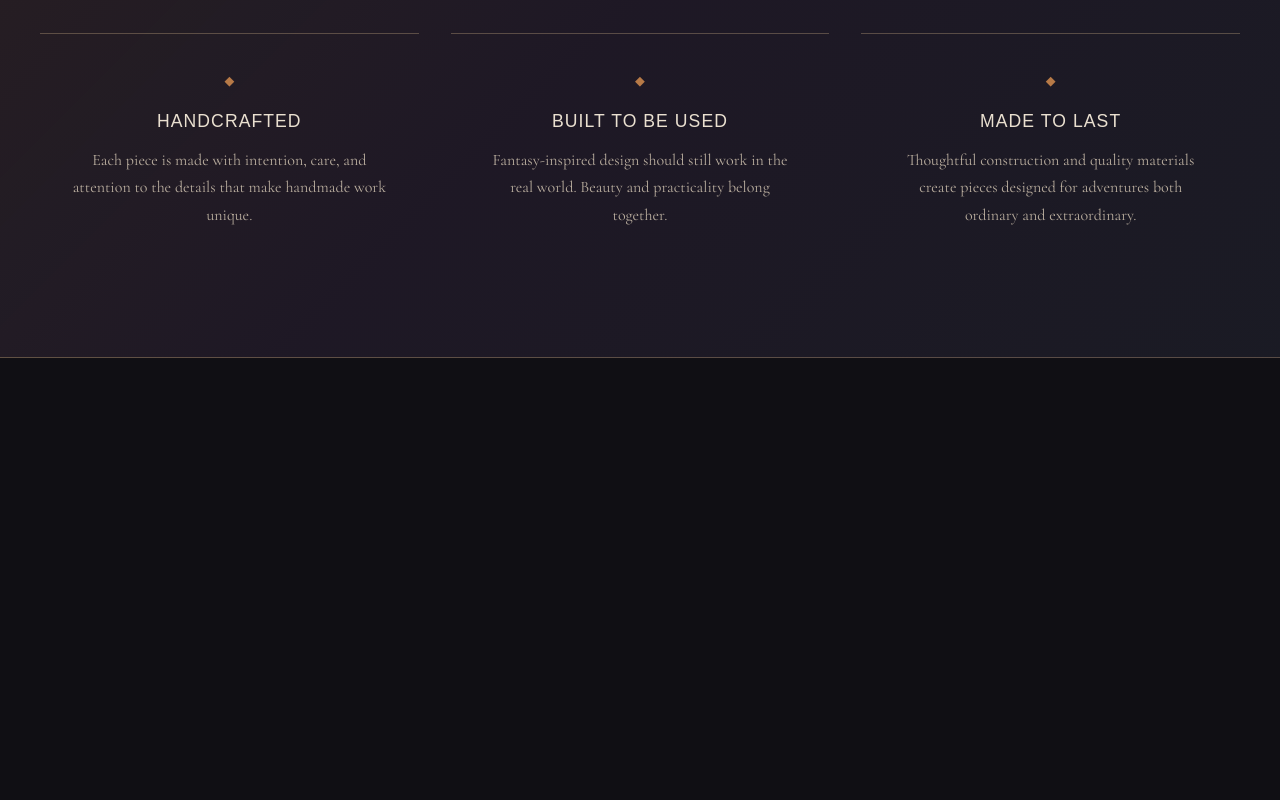
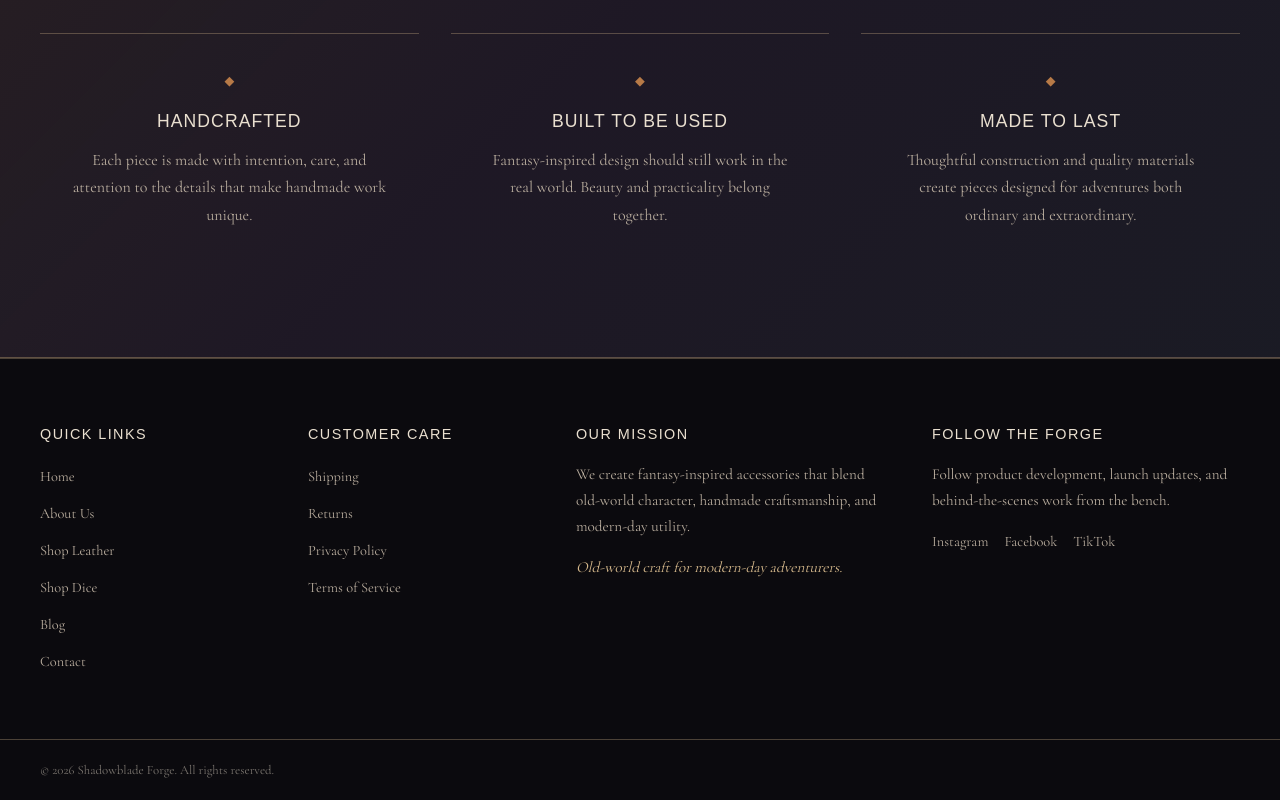
Before and after one commit to MorganNeedham/shadowblade-forge, a Next.js app: page / in a window 1280 px wide. Shown: the part 1830-2630 px from the top of the page. Before the commit the page ends 2188 px from the top, so only its background shows below. Built offline with nearby package versions, Linux system fonts and the light colour scheme; a web font is replaced by a local one.

Commit message:
feat: build site footer

```diff
--- a/app/globals.css
+++ b/app/globals.css
@@ -812,6 +812,104 @@ p {
 }
 
 /* =============================================
+   SITE FOOTER
+   ============================================= */
+
+.site-footer {
+  background-color: #0b0a0e;
+
+  border-top: 1px solid var(--color-border);
+}
+
+.site-footer__grid {
+  display: grid;
+
+  grid-template-columns:
+    1fr
+    1fr
+    1.4fr
+    1.4fr;
+
+  gap: 3rem;
+
+  padding-block: 4rem;
+}
+
+.site-footer__section h2 {
+  margin-bottom: 1rem;
+
+  color: var(--color-parchment);
+
+  font-family: var(--font-heading), Georgia, serif;
+  font-size: 0.9rem;
+
+  letter-spacing: 0.1em;
+  text-transform: uppercase;
+}
+
+.site-footer__section p {
+  margin-bottom: 1rem;
+
+  font-size: 0.95rem;
+  line-height: 1.7;
+}
+
+.site-footer__tagline {
+  color: var(--color-gold);
+
+  font-style: italic;
+}
+
+.site-footer__links {
+  margin: 0;
+  padding: 0;
+
+  list-style: none;
+}
+
+.site-footer__links li + li {
+  margin-top: 0.55rem;
+}
+
+.site-footer__links a,
+.site-footer__socials a {
+  color: var(--color-text-muted);
+
+  font-size: 0.9rem;
+
+  transition:
+    color var(--transition-standard);
+}
+
+.site-footer__links a:hover,
+.site-footer__links a:focus-visible,
+.site-footer__socials a:hover,
+.site-footer__socials a:focus-visible {
+  color: var(--color-copper-light);
+}
+
+.site-footer__socials {
+  display: flex;
+  flex-wrap: wrap;
+
+  gap: 1rem;
+}
+
+.site-footer__bottom {
+  padding-block: 1.25rem;
+
+  border-top: 1px solid var(--color-border);
+}
+
+.site-footer__bottom p {
+  margin: 0;
+
+  color: rgba(234, 224, 208, 0.5);
+
+  font-size: 0.8rem;
+}
+
+/* =============================================
    RESPONSIVE
    ============================================= */
 
@@ -819,6 +917,10 @@ p {
   .site-header__inner {
     gap: 1.25rem;
   }
+
+  .site-footer__grid {
+  grid-template-columns: repeat(2, 1fr);
+}
 
   .site-nav__list {
     gap: 1.25rem;
@@ -865,6 +967,12 @@ p {
   .home-hero__tagline {
     font-size: 1.05rem;
   }
+
+  .site-footer__grid {
+  grid-template-columns: 1fr;
+
+  gap: 2rem;
+  }
 }
 
 
--- a/app/layout.tsx
+++ b/app/layout.tsx
@@ -1,4 +1,5 @@
 import SiteHeader from "@/components/layout/SiteHeader";
+import SiteFooter from "@/components/layout/SiteFooter";
 import type { Metadata } from "next";
 import {
   Cormorant_Garamond,
@@ -49,6 +50,7 @@ export default function RootLayout({
       <body>
         <SiteHeader />
         {children}
+        <SiteFooter />
       </body>
     </html>
   );
--- /dev/null
+++ b/components/layout/SiteFooter.tsx
@@ -0,0 +1,99 @@
+import Link from "next/link";
+
+const quickLinks = [
+  { label: "Home", href: "/" },
+  { label: "About Us", href: "/about" },
+  { label: "Shop Leather", href: "/shop/leather" },
+  { label: "Shop Dice", href: "/shop/dice" },
+  { label: "Blog", href: "/blog" },
+  { label: "Contact", href: "/contact" },
+];
+
+const customerCareLinks = [
+  { label: "Shipping", href: "/shipping" },
+  { label: "Returns", href: "/returns" },
+  { label: "Privacy Policy", href: "/privacy" },
+  { label: "Terms of Service", href: "/terms" },
+];
+
+export default function SiteFooter() {
+  return (
+    <footer className="site-footer">
+      <div className="container site-footer__grid">
+        <section className="site-footer__section">
+          <h2>Quick Links</h2>
+
+          <ul className="site-footer__links">
+            {quickLinks.map((link) => (
+              <li key={link.href}>
+                <Link href={link.href}>
+                  {link.label}
+                </Link>
+              </li>
+            ))}
+          </ul>
+        </section>
+
+        <section className="site-footer__section">
+          <h2>Customer Care</h2>
+
+          <ul className="site-footer__links">
+            {customerCareLinks.map((link) => (
+              <li key={link.href}>
+                <Link href={link.href}>
+                  {link.label}
+                </Link>
+              </li>
+            ))}
+          </ul>
+        </section>
+
+        <section className="site-footer__section">
+          <h2>Our Mission</h2>
+
+          <p>
+            We create fantasy-inspired accessories that blend
+            old-world character, handmade craftsmanship, and
+            modern-day utility.
+          </p>
+
+          <p className="site-footer__tagline">
+            Old-world craft for modern-day adventurers.
+          </p>
+        </section>
+
+        <section className="site-footer__section">
+          <h2>Follow the Forge</h2>
+
+          <p>
+            Follow product development, launch updates, and
+            behind-the-scenes work from the bench.
+          </p>
+
+          <div className="site-footer__socials">
+            <a href="#" aria-label="Instagram">
+              Instagram
+            </a>
+
+            <a href="#" aria-label="Facebook">
+              Facebook
+            </a>
+
+            <a href="#" aria-label="TikTok">
+              TikTok
+            </a>
+          </div>
+        </section>
+      </div>
+
+      <div className="site-footer__bottom">
+        <div className="container">
+          <p>
+            © {new Date().getFullYear()} Shadowblade Forge.
+            All rights reserved.
+          </p>
+        </div>
+      </div>
+    </footer>
+  );
+}
```
